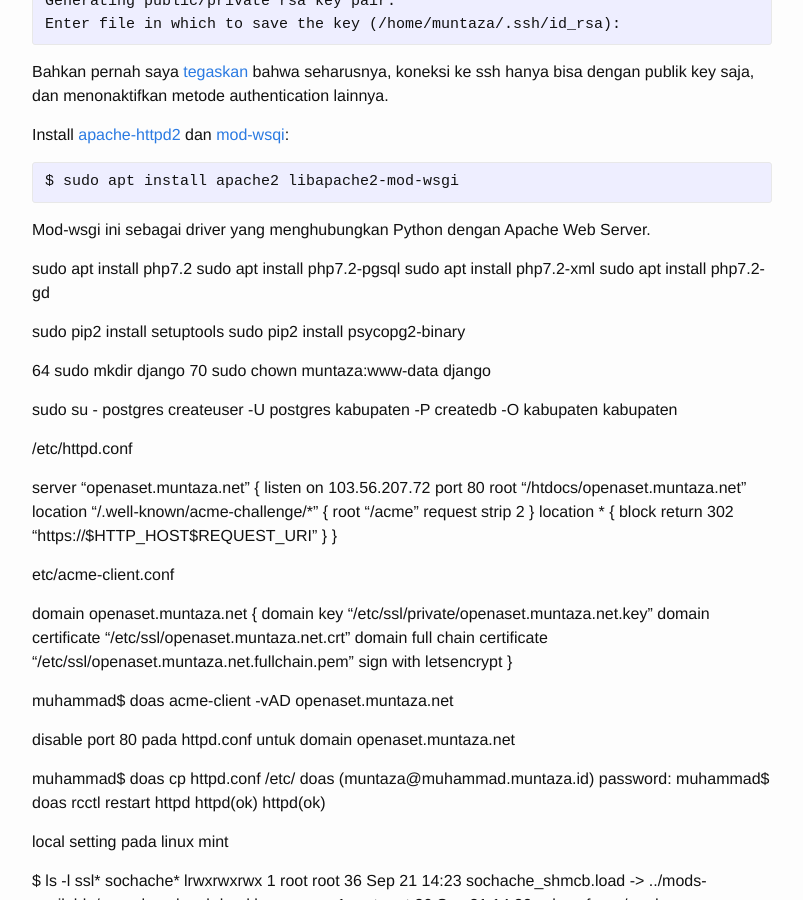
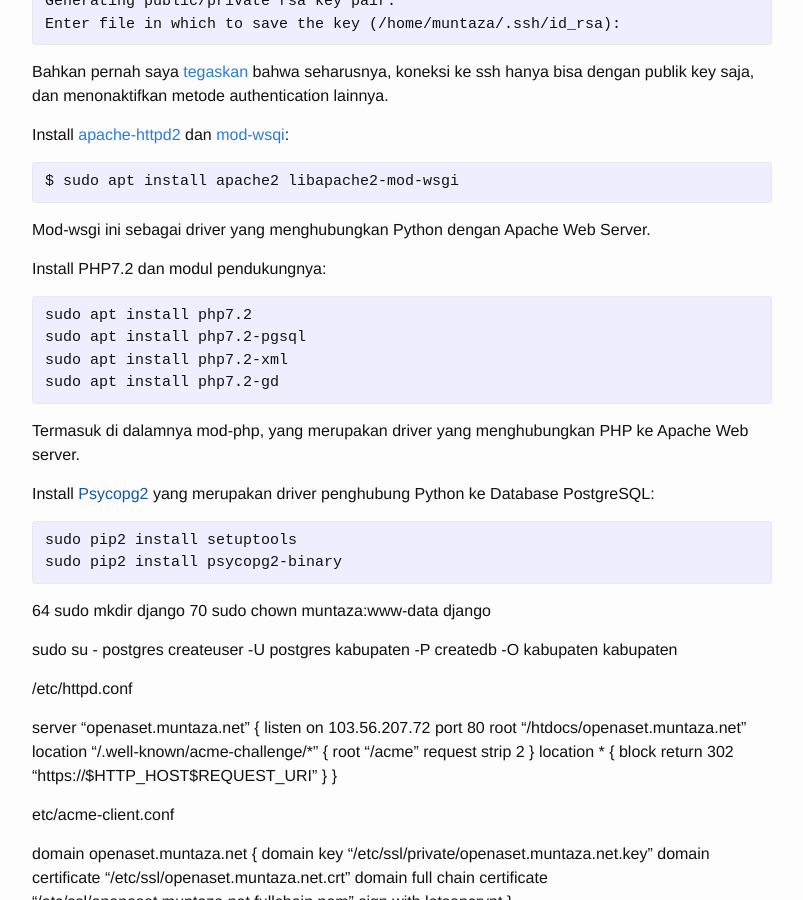
Before and after one commit to muntaza/muntaza.github.io, a Jekyll site: the page built from _posts/2019-09-21-openaset-linux-mint.markdown, in a window 1280 px wide and 900 px high, scrolled down 1628 px. Shown: the whole window, without its empty margins (238-1041 px from the left). Built offline with Jekyll 4.4.1, drawn with Linux system fonts in a browser that asks for light colours.

Commit message:
linux dan openaset

```diff
--- a/_posts/2019-09-21-openaset-linux-mint.markdown
+++ b/_posts/2019-09-21-openaset-linux-mint.markdown
@@ -121,16 +121,25 @@ $ sudo apt install apache2 libapache2-mod-wsgi
 Mod-wsgi ini sebagai driver yang menghubungkan Python dengan
 Apache Web Server.
 
+Install PHP7.2 dan modul pendukungnya:
 
-
+{% highlight text %}
 sudo apt install php7.2
 sudo apt install php7.2-pgsql
 sudo apt install php7.2-xml
 sudo apt install php7.2-gd
+{% endhighlight %}
 
+Termasuk di dalamnya mod-php, yang merupakan driver yang
+menghubungkan PHP ke Apache Web server.
 
+Install [Psycopg2]()
+yang merupakan driver penghubung Python ke Database PostgreSQL:
+
+{% highlight text %}
 sudo pip2 install setuptools
 sudo pip2 install psycopg2-binary
+{% endhighlight %}
 
 
    64  sudo mkdir django
```
